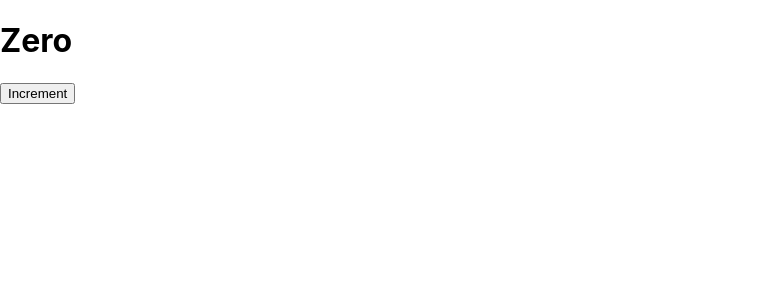
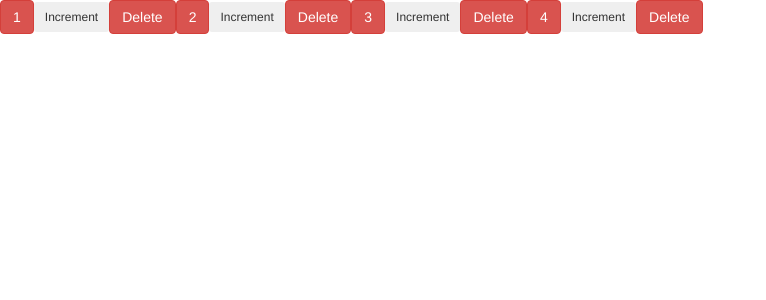
Before and after one commit to jman11111/NodeBackend, a React (Create React App) app in the folder counter_app/: page / in a window 1280 px wide. Shown: the top 300 px of the page, without its empty margins (0-766 px from the left). Built offline with nearby package versions, Linux system fonts and the light colour scheme.

Commit message:
counters are improved

```diff
--- a/counter_app/package.json
+++ b/counter_app/package.json
@@ -6,6 +6,8 @@
     "@testing-library/jest-dom": "^4.2.4",
     "@testing-library/react": "^9.5.0",
     "@testing-library/user-event": "^7.2.1",
+    "bootstrap": "^3.4.1",
+    "node-sass": "^4.14.1",
     "react": "^16.13.1",
     "react-dom": "^16.13.1",
     "react-scripts": "3.4.3"
--- a/counter_app/src/components/counter.jsx
+++ b/counter_app/src/components/counter.jsx
@@ -1,22 +1,54 @@
 import React, { Component } from "react";
+import "bootstrap/dist/css/bootstrap.css";
 
 class Counter extends Component {
-  state = {
-    count: 0,
-  };
+  // only executed upon first time creation
+
+  // renderTags() {
+  //   if (this.state.tags.length === 0) return <p>there are no tags</p>;
+  //   return (
+  //     <ul>
+  //       {this.state.tags.length === 3 && "there are 3 tags"}
+  //       {this.state.tags.map((tag) => (
+  //         <li key={tag}>{tag}</li>
+  //       ))}
+  //     </ul>
+  //   );
+  // }
+  // naming conventtion, name  it handle"action"
+
   render() {
+    let classes = this.getClasses();
     return (
       <React.Fragment>
-        <span>{this.formatCount()}</span>
-        <button>Increment</button>
+        {this.props.children}
+        <span className={classes}>{this.formatCount()}</span>
+        <button
+          onClick={() => this.props.onIncrement(this.props.counter)}
+          className="btn btn-secondary btn-sm"
+        >
+          Increment
+        </button>
+        <button
+          onClick={() => this.props.onDelete(this.props.counter.id)}
+          className="btn btn-danger"
+        >
+          Delete
+        </button>
       </React.Fragment>
     );
   }
 
+  getClasses() {
+    let classes = "btn m-2 btn-";
+    classes += this.props.counter.value === 0 ? "warning" : "danger";
+    return classes;
+  }
+
   formatCount() {
     // jsx expressions are just like javascript objects.
-    const { count } = this.state;
-    return count === 0 ? <h1>Zero</h1> : count;
+    const { value: count } = this.props.counter;
+    return count === 0 ? "Zero" : count;
   }
 }
 
--- /dev/null
+++ b/counter_app/src/components/counters.jsx
@@ -0,0 +1,43 @@
+import React, { Component } from "react";
+import Counter from "./counter";
+
+class Counters extends Component {
+  state = {
+    counters: [
+      { id: 1, value: 1 },
+      { id: 2, value: 2 },
+      { id: 3, value: 3 },
+      { id: 4, value: 4 },
+    ],
+  };
+
+  handleDelete = (counterId) => {
+    const newcounters = this.state.counters.filter((c) => c.id !== counterId);
+    this.setState({ counters: newcounters });
+  };
+
+  handleIncrement = (counter) => {
+    const newcounters = [...this.state.counters];
+    const index = newcounters.indexOf(counter);
+    newcounters[index] = { ...counter };
+    newcounters[index].value++;
+    this.setState({ counters: newcounters });
+  };
+
+  render() {
+    return (
+      <div>
+        {this.state.counters.map((counter) => (
+          <Counter
+            key={counter.id}
+            onDelete={this.handleDelete}
+            onIncrement={this.handleIncrement}
+            counter={counter}
+          ></Counter>
+        ))}
+      </div>
+    );
+  }
+}
+
+export default Counters;
--- a/counter_app/src/index.js
+++ b/counter_app/src/index.js
@@ -1,15 +1,15 @@
-import React from 'react';
-import ReactDOM from 'react-dom';
-import './index.css';
-import App from './App';
-import * as serviceWorker from './serviceWorker';
-import Counter from './components/counter';
+import React from "react";
+import ReactDOM from "react-dom";
+import "./index.css";
+import App from "./App";
+import * as serviceWorker from "./serviceWorker";
+import Counters from "./components/counters";
 
 ReactDOM.render(
   <React.StrictMode>
-    <Counter></Counter>
+    <Counters></Counters>
   </React.StrictMode>,
-  document.getElementById('root')
+  document.getElementById("root")
 );
 
 // If you want your app to work offline and load faster, you can change
```
Also changed, not shown: 1 other file (tests, documents, lock files or other folders).
